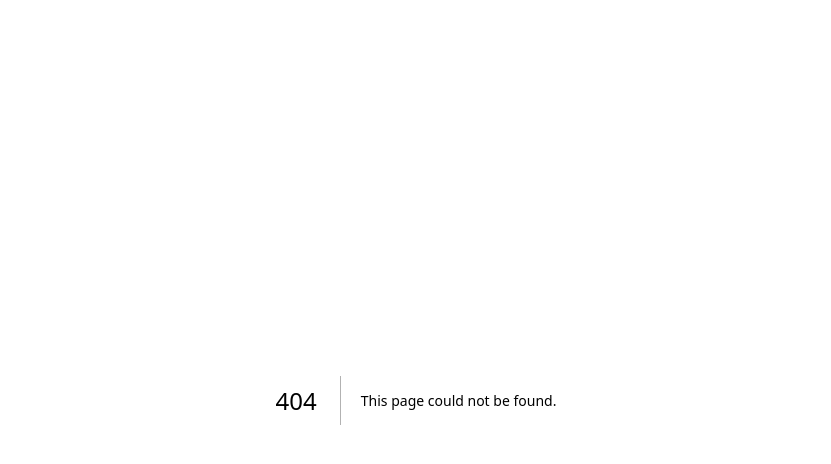
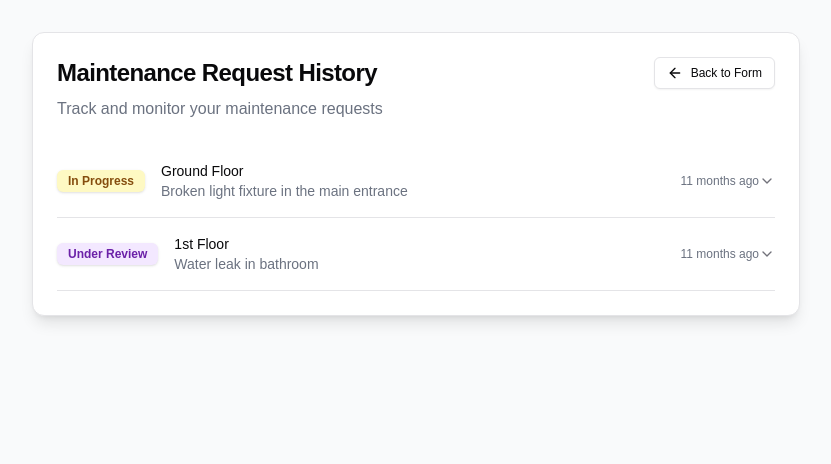
Before and after one commit to yewhan07/churchfix, a Next.js app in the folder frontend/: page /history in a window 1280 px wide. Before the commit this address had no page. Shown: the top 464 px of the page, without its empty margins (224-1055 px from the left). Built offline with nearby package versions, Linux system fonts and the light colour scheme.

Commit message:
Add view history button to maintenance request form

```diff
--- /dev/null
+++ b/frontend/src/app/history/page.js
@@ -0,0 +1,268 @@
+"use client"
+
+import React from 'react'
+import { formatDistanceToNow, format } from 'date-fns'
+import {
+  ClipboardList,
+  Clock,
+  CheckCircle2,
+  AlertCircle,
+  WrenchIcon,
+  ArrowLeft
+} from "lucide-react"
+import { Button } from "@/components/ui/button"
+import {
+  Card,
+  CardContent,
+  CardHeader,
+  CardTitle,
+} from "@/components/ui/card"
+import {
+  Accordion,
+  AccordionContent,
+  AccordionItem,
+  AccordionTrigger,
+} from "@/components/ui/accordion"
+import { Badge } from "@/components/ui/badge"
+import { Progress } from "@/components/ui/progress"
+
+const STATUS_TYPES = {
+  SUBMITTED: {
+    value: "submitted",
+    label: "Submitted",
+    color: "bg-blue-100 text-blue-800",
+    icon: ClipboardList,
+    progress: 20
+  },
+  REVIEWING: {
+    value: "reviewing",
+    label: "Under Review",
+    color: "bg-purple-100 text-purple-800",
+    icon: Clock,
+    progress: 40
+  },
+  IN_PROGRESS: {
+    value: "in-progress",
+    label: "In Progress",
+    color: "bg-yellow-100 text-yellow-800",
+    icon: WrenchIcon,
+    progress: 60
+  },
+  PENDING_VERIFICATION: {
+    value: "pending-verification",
+    label: "Pending Verification",
+    color: "bg-orange-100 text-orange-800",
+    icon: AlertCircle,
+    progress: 80
+  },
+  COMPLETED: {
+    value: "completed",
+    label: "Completed",
+    color: "bg-green-100 text-green-800",
+    icon: CheckCircle2,
+    progress: 100
+  }
+}
+
+// Mock data
+const MOCK_REQUESTS = [
+  {
+    id: 1,
+    location: "Ground Floor",
+    description: "Broken light fixture in the main entrance",
+    currentStatus: "in-progress",
+    statusHistory: [
+      {
+        status: "submitted",
+        timestamp: new Date(2024, 1, 15, 9, 30),
+        note: "Maintenance request submitted"
+      },
+      {
+        status: "reviewing",
+        timestamp: new Date(2024, 1, 15, 10, 15),
+        note: "Request under review by maintenance team"
+      },
+      {
+        status: "in-progress",
+        timestamp: new Date(2024, 1, 15, 14, 0),
+        note: "Electrician assigned and working on the issue"
+      }
+    ],
+    createdAt: new Date(2024, 1, 15, 9, 30),
+    estimatedCompletion: new Date(2024, 1, 16, 17, 0),
+    priority: "high",
+    assignedTo: "John Smith",
+    attachments: 2,
+    submittedBy: "Anonymous"
+  },
+  {
+    id: 2,
+    location: "1st Floor",
+    description: "Water leak in bathroom",
+    currentStatus: "reviewing",
+    statusHistory: [
+      {
+        status: "submitted",
+        timestamp: new Date(2024, 1, 14, 15, 0),
+        note: "Maintenance request submitted"
+      },
+      {
+        status: "reviewing",
+        timestamp: new Date(2024, 1, 14, 16, 30),
+        note: "Plumber scheduled for inspection"
+      }
+    ],
+    createdAt: new Date(2024, 1, 14, 15, 0),
+    estimatedCompletion: new Date(2024, 1, 15, 17, 0),
+    priority: "medium",
+    assignedTo: "Mike Johnson",
+    attachments: 1,
+    submittedBy: "John Doe"
+  }
+]
+
+export default function HistoryPage() {
+  const getStatusDetails = (statusValue) => {
+    return Object.values(STATUS_TYPES).find(status => status.value === statusValue) || STATUS_TYPES.SUBMITTED
+  }
+
+  const renderStatusTimeline = (request) => {
+    const currentStatusDetails = getStatusDetails(request.currentStatus)
+
+    return (
+      <div className="space-y-4">
+        <div className="space-y-2">
+          <div className="flex justify-between text-sm text-gray-500">
+            <span>Submitted</span>
+            <span>Completed</span>
+          </div>
+          <Progress value={currentStatusDetails.progress} className="h-2" />
+        </div>
+
+        <div className="space-y-4">
+          {request.statusHistory.map((history, index) => {
+            const statusDetails = getStatusDetails(history.status)
+            const StatusIcon = statusDetails.icon
+
+            return (
+              <div key={index} className="flex items-start gap-3">
+                <div className={`mt-1 p-1 rounded-full ${statusDetails.color}`}>
+                  <StatusIcon className="h-4 w-4" />
+                </div>
+                <div className="flex-1">
+                  <div className="flex justify-between items-start">
+                    <div>
+                      <p className="font-medium">{statusDetails.label}</p>
+                      <p className="text-sm text-gray-500">{history.note}</p>
+                    </div>
+                    <time className="text-xs text-gray-500">
+                      {format(history.timestamp, 'MMM d, h:mm a')}
+                    </time>
+                  </div>
+                </div>
+              </div>
+            )
+          })}
+        </div>
+      </div>
+    )
+  }
+
+  return (
+    <main className="min-h-screen bg-gray-50 py-8 px-4">
+      <div className="container mx-auto max-w-3xl">
+        <Card className="shadow-lg">
+          <CardHeader className="space-y-2">
+            <div className="flex justify-between items-center">
+              <CardTitle className="text-2xl font-bold">
+                Maintenance Request History
+              </CardTitle>
+              <Button
+                variant="outline"
+                size="sm"
+                className="flex items-center gap-2"
+                onClick={() => window.location.href = '/'}
+              >
+                <ArrowLeft className="h-4 w-4" />
+                Back to Form
+              </Button>
+            </div>
+            <p className="text-gray-500">
+              Track and monitor your maintenance requests
+            </p>
+          </CardHeader>
+          <CardContent>
+            {MOCK_REQUESTS.length === 0 ? (
+              <div className="text-center py-6 text-gray-500">
+                No maintenance requests yet
+              </div>
+            ) : (
+              <Accordion type="single" collapsible className="w-full">
+                {MOCK_REQUESTS.map((request) => (
+                  <AccordionItem key={request.id} value={`item-${request.id}`}>
+                    <AccordionTrigger className="hover:no-underline">
+                      <div className="flex flex-col sm:flex-row w-full items-start sm:items-center gap-2 sm:gap-4 text-left">
+                        <Badge className={getStatusDetails(request.currentStatus).color}>
+                          {getStatusDetails(request.currentStatus).label}
+                        </Badge>
+                        <div className="flex-1">
+                          <h3 className="font-medium">{request.location}</h3>
+                          <p className="text-sm text-gray-500 truncate">
+                            {request.description}
+                          </p>
+                        </div>
+                        <span className="text-xs text-gray-500">
+                          {formatDistanceToNow(request.createdAt, { addSuffix: true })}
+                        </span>
+                      </div>
+                    </AccordionTrigger>
+                    <AccordionContent>
+                      <div className="space-y-6 pt-4">
+                        <div>
+                          <h4 className="text-sm font-medium mb-2">Request Details</h4>
+                          <dl className="divide-y divide-gray-100">
+                            <div className="flex justify-between py-1">
+                              <dt className="text-sm text-gray-500">Submitted by</dt>
+                              <dd className="text-sm font-medium">{request.submittedBy}</dd>
+                            </div>
+                            <div className="flex justify-between py-1">
+                              <dt className="text-sm text-gray-500">Priority</dt>
+                              <dd className="text-sm font-medium capitalize">{request.priority}</dd>
+                            </div>
+                            <div className="flex justify-between py-1">
+                              <dt className="text-sm text-gray-500">Assigned to</dt>
+                              <dd className="text-sm font-medium">{request.assignedTo}</dd>
+                            </div>
+                            <div className="flex justify-between py-1">
+                              <dt className="text-sm text-gray-500">Est. Completion</dt>
+                              <dd className="text-sm font-medium">
+                                {format(request.estimatedCompletion, 'MMM d, h:mm a')}
+                              </dd>
+                            </div>
+                          </dl>
+                        </div>
+
+                        <div>
+                          <h4 className="text-sm font-medium mb-4">Status Timeline</h4>
+                          {renderStatusTimeline(request)}
+                        </div>
+
+                        {request.currentStatus !== 'completed' && (
+                          <div className="pt-2">
+                            <Button variant="outline" size="sm" className="w-full">
+                              Request Update
+                            </Button>
+                          </div>
+                        )}
+                      </div>
+                    </AccordionContent>
+                  </AccordionItem>
+                ))}
+              </Accordion>
+            )}
+          </CardContent>
+        </Card>
+      </div>
+    </main>
+  )
+}
--- a/frontend/src/app/page.js
+++ b/frontend/src/app/page.js
@@ -4,7 +4,7 @@ import React, { useState } from 'react'
 import { zodResolver } from "@hookform/resolvers/zod"
 import { useForm } from "react-hook-form"
 import * as z from "zod"
-import { Upload, X } from "lucide-react"
+import { Upload, X, History } from "lucide-react"
 
 // Import UI components
 import { Button } from "@/components/ui/button"
@@ -151,10 +151,21 @@ export default function MaintenanceForm() {
     <main className="min-h-screen bg-gray-50 py-8 px-4">
       <div className="container mx-auto max-w-2xl">
         <Card className="shadow-lg">
-          <CardHeader className="text-center space-y-2">
-            <CardTitle className="text-3xl font-bold">
-              Maintenance Request
-            </CardTitle>
+          <CardHeader className="space-y-2">
+            <div className="flex justify-between items-center">
+              <CardTitle className="text-3xl font-bold">
+                Maintenance Request
+              </CardTitle>
+              <Button
+                variant="outline"
+                size="sm"
+                className="flex items-center gap-2"
+                onClick={() => window.location.href = '/history'}
+              >
+                <History className="h-4 w-4" />
+                View History
+              </Button>
+            </div>
             <p className="text-gray-500">
               Submit your maintenance or repair request below
             </p>
```
